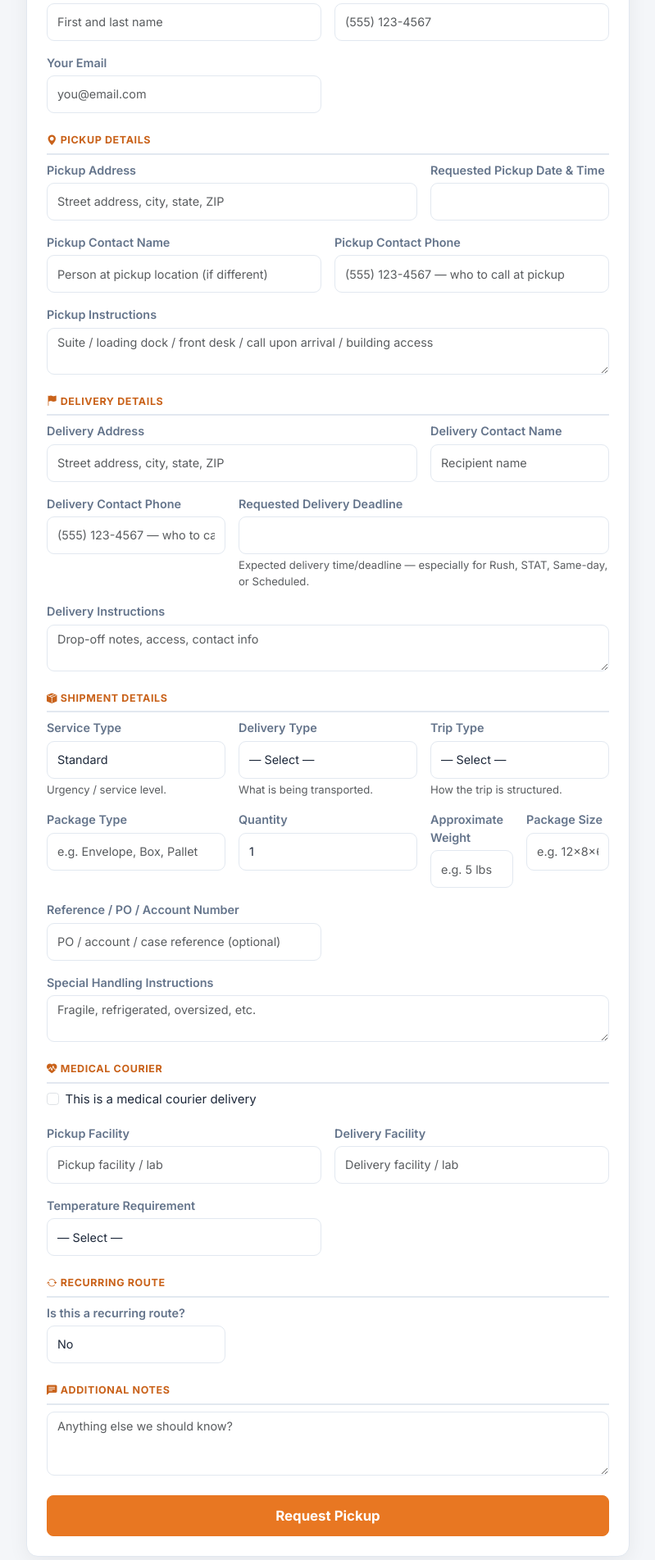
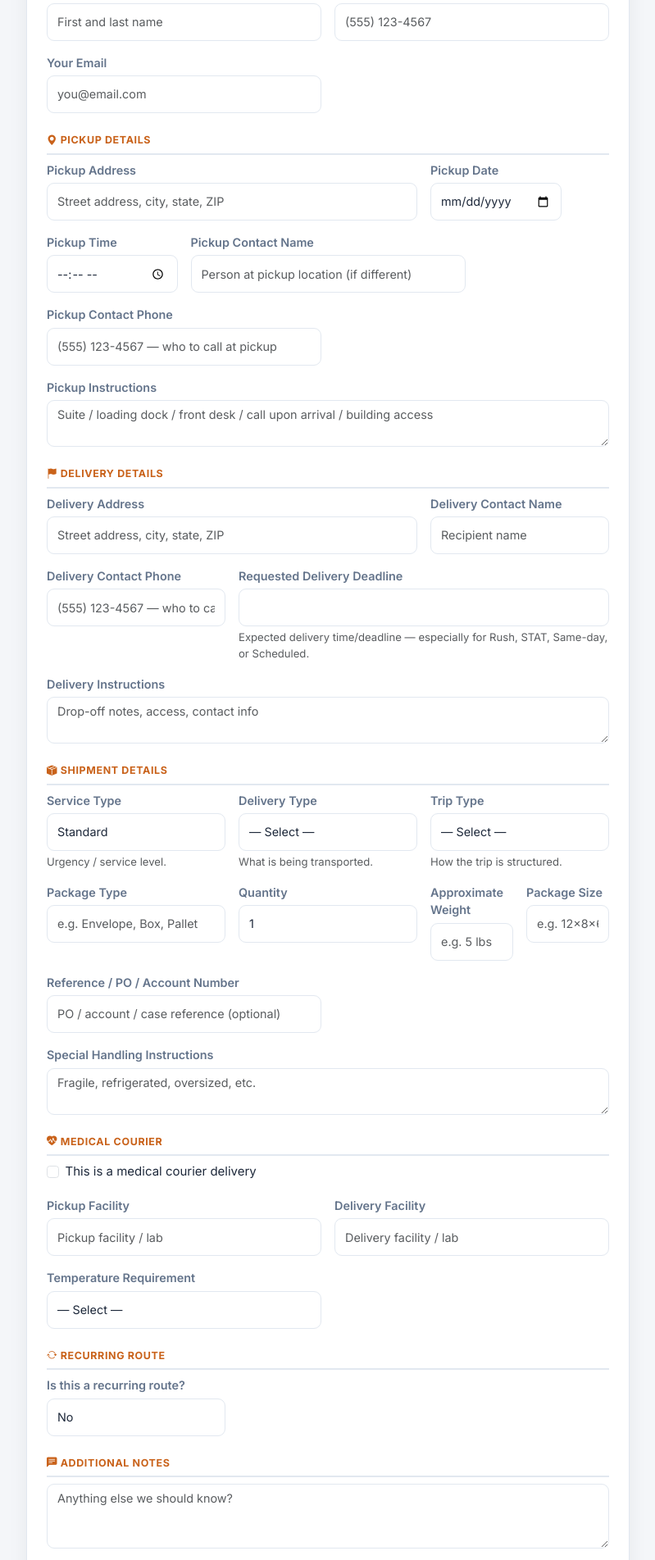
Before and after one commit to dispatch9789-sketch/tripleforce_app, a Flask app: page /request-pickup in a window 1280 px wide. Shown: the part 334-2237 px from the top of the page at 82% size, without its empty margins (240-1039 px from the left). Run offline with Flask 3, Linux system fonts and the light colour scheme; some libraries are stand-ins or nearby versions.

Commit message:
Fix public pickup date/time fields

```diff
--- a/app/forms.py
+++ b/app/forms.py
@@ -195,7 +195,8 @@ class CustomerPickupRequestForm(FlaskForm):
     pickup_contact_phone = StringField("Pickup Contact Phone", validators=[Optional(), Length(max=50)])
     pickup_address = StringField("Pickup Address", validators=[DataRequired(), Length(max=500)])
     pickup_instructions = TextAreaField("Pickup Instructions", validators=[Optional(), Length(max=2000)])
-    pickup_datetime = DateTimeField("Requested Pickup Date & Time", format="%Y-%m-%dT%H:%M", validators=[Optional()])
+    pickup_date = StringField("Pickup Date", validators=[Optional()])
+    pickup_time = StringField("Pickup Time", validators=[Optional()])
 
     # Delivery details
     delivery_contact = StringField("Delivery Contact Name", validators=[Optional(), Length(max=200)])
--- a/app/public_request/routes.py
+++ b/app/public_request/routes.py
@@ -4,6 +4,8 @@ These routes are intentionally separate from the staff `main`/`dispatch`
 blueprints so they never inherit the internal sidebar or admin navigation,
 regardless of whether a staff member happens to be logged in.
 """
+from datetime import datetime
+
 from flask import (
     Blueprint, render_template, request, flash, redirect, url_for, current_app,
 )
@@ -45,6 +47,21 @@ def request_pickup():
     if form.validate_on_submit():
         order_number = get_next_order_number()
 
+        pickup_datetime = None
+        pickup_date = (form.pickup_date.data or "").strip()
+        pickup_time = (form.pickup_time.data or "").strip()
+        if pickup_date:
+            if pickup_time:
+                try:
+                    pickup_datetime = datetime.strptime(f"{pickup_date} {pickup_time}", "%Y-%m-%d %H:%M")
+                except ValueError:
+                    pickup_datetime = None
+            else:
+                try:
+                    pickup_datetime = datetime.strptime(pickup_date, "%Y-%m-%d")
+                except ValueError:
+                    pickup_datetime = None
+
         # Build a structured "requested by" block so dispatch can see who
         # placed the request even though there is no logged-in user.
         requested_by = "Requested by: {} | Phone: {}".format(
@@ -72,7 +89,7 @@ def request_pickup():
             pickup_contact_phone=form.pickup_contact_phone.data or None,
             pickup_address=form.pickup_address.data,
             pickup_instructions=form.pickup_instructions.data,
-            pickup_datetime=form.pickup_datetime.data,
+            pickup_datetime=pickup_datetime,
             delivery_contact=form.delivery_contact.data or form.requester_name.data,
             delivery_contact_phone=form.delivery_contact_phone.data or None,
             delivery_address=form.delivery_address.data,
--- a/app/templates/public/request_pickup.html
+++ b/app/templates/public/request_pickup.html
@@ -59,10 +59,15 @@
                 {{ form.pickup_address(class="form-control", placeholder="Street address, city, state, ZIP") }}
                 {% for e in form.pickup_address.errors %}<div class="text-danger small">{{ e }}</div>{% endfor %}
             </div>
-            <div class="col-md-4">
-                {{ form.pickup_datetime.label(class="form-label") }}
-                {{ form.pickup_datetime(class="form-control") }}
-                {% for e in form.pickup_datetime.errors %}<div class="text-danger small">{{ e }}</div>{% endfor %}
+            <div class="col-md-3">
+                {{ form.pickup_date.label(class="form-label") }}
+                {{ form.pickup_date(class="form-control", type="date") }}
+                {% for e in form.pickup_date.errors %}<div class="text-danger small">{{ e }}</div>{% endfor %}
+            </div>
+            <div class="col-md-3">
+                {{ form.pickup_time.label(class="form-label") }}
+                {{ form.pickup_time(class="form-control", type="time") }}
+                {% for e in form.pickup_time.errors %}<div class="text-danger small">{{ e }}</div>{% endfor %}
             </div>
             <div class="col-md-6">
                 {{ form.pickup_contact.label(class="form-label") }}
```
Also changed, not shown: test_pickup_fields.py (+9 -5 lines), test_public_pickup.py (+9 -1 lines).
